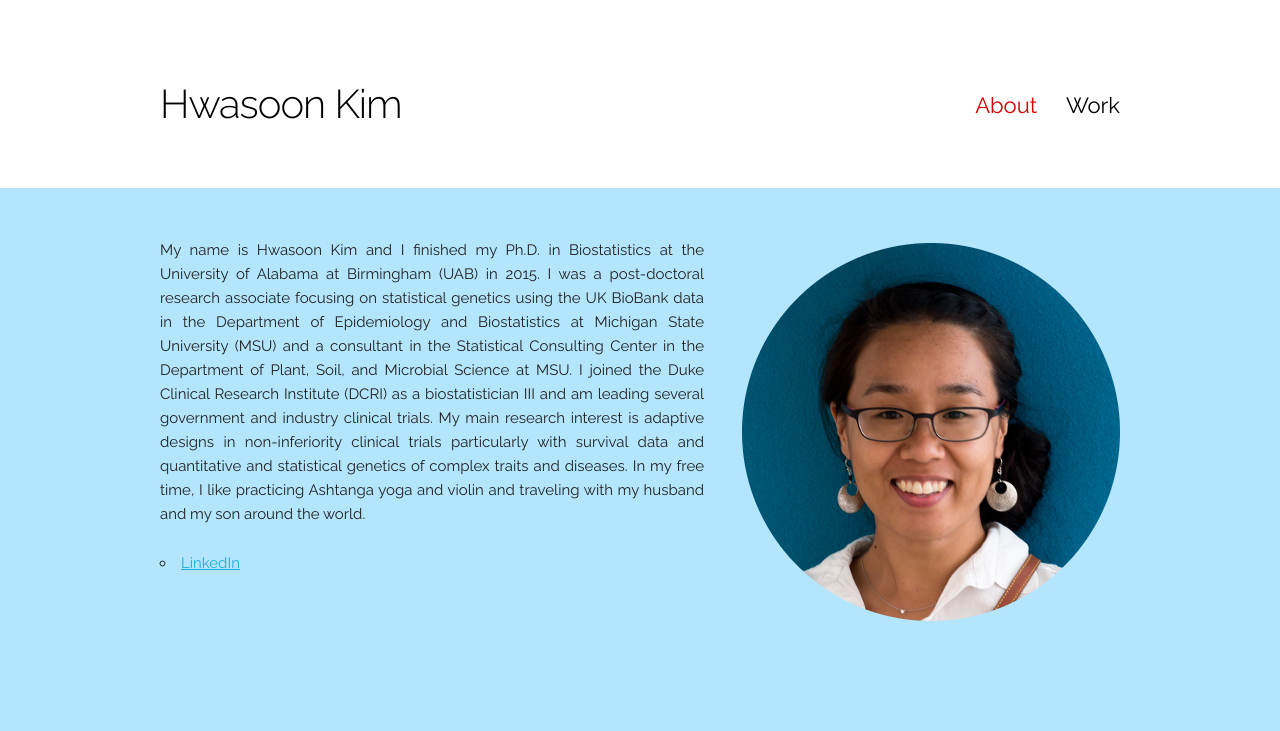
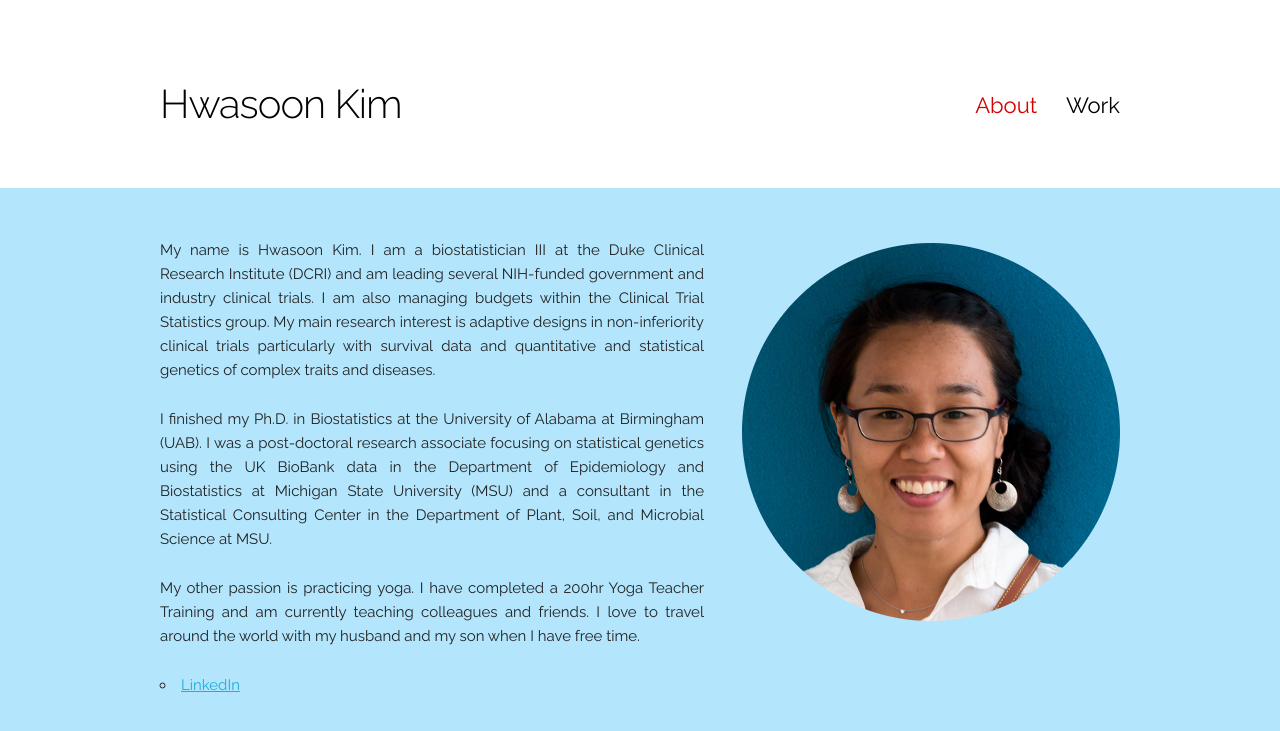
Before and after one commit to dulcisflos/dulcisflos.github.io, a Jekyll site: the page built from index.md, in a window 1280 px wide. Shown: the top 731 px of the page. Built offline with Jekyll 4.4.1, drawn with Linux system fonts in a browser that asks for light colours.

Commit message:
Update index.md

```diff
--- a/index.md
+++ b/index.md
@@ -5,6 +5,10 @@
 background_color: B3E5FC
 ---
 
-My name is Hwasoon Kim and I finished my Ph.D. in Biostatistics at the University of Alabama at Birmingham (UAB) in 2015. I was a post-doctoral research associate focusing on statistical genetics using the UK BioBank data in the Department of Epidemiology and Biostatistics at Michigan State University (MSU) and a consultant in the Statistical Consulting Center in the Department of Plant, Soil, and Microbial Science at MSU. I joined the Duke Clinical Research Institute (DCRI) as a biostatistician III and am leading several government and industry clinical trials. My main research interest is adaptive designs in non-inferiority clinical trials particularly with survival data and quantitative and statistical genetics of complex traits and diseases. In my free time, I like practicing Ashtanga yoga and violin and traveling with my husband and my son around the world.
+My name is Hwasoon Kim. I am a biostatistician III at the Duke Clinical Research Institute (DCRI) and am leading several NIH-funded government and industry clinical trials. I am also managing budgets within the Clinical Trial Statistics group. My main research interest is adaptive designs in non-inferiority clinical trials particularly with survival data and quantitative and statistical genetics of complex traits and diseases.
+
+I finished my Ph.D. in Biostatistics at the University of Alabama at Birmingham (UAB). I was a post-doctoral research associate focusing on statistical genetics using the UK BioBank data in the Department of Epidemiology and Biostatistics at Michigan State University (MSU) and a consultant in the Statistical Consulting Center in the Department of Plant, Soil, and Microbial Science at MSU.
+
+My other passion is practicing yoga. I have completed a 200hr Yoga Teacher Training and am currently teaching colleagues and friends. I love to travel around the world with my husband and my son when I have free time.
 
 - [LinkedIn](https://www.linkedin.com/in/hwasoonkim)
```
